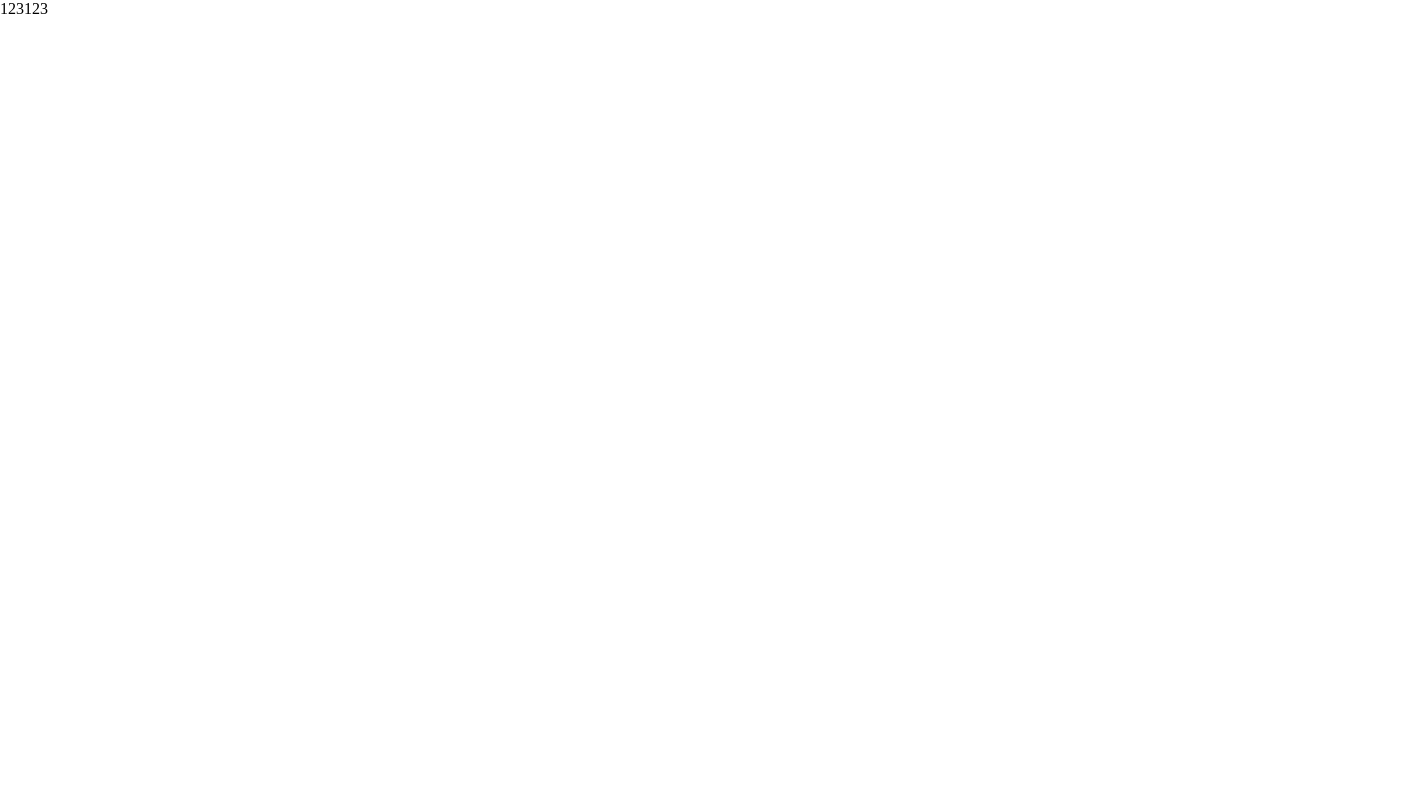
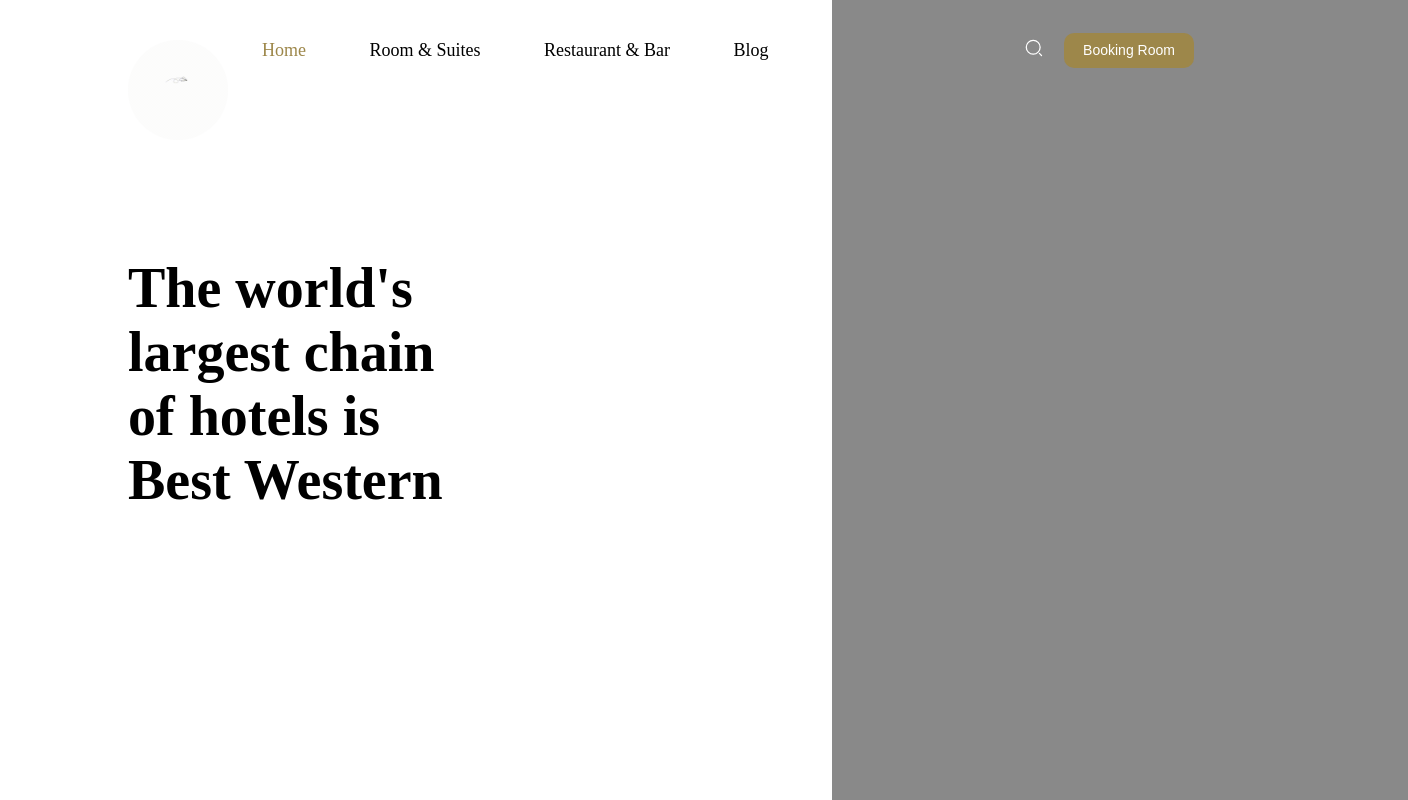
Before and after one commit to i3luesky99/travel-world, a React (Create React App) app: page / in a window 1280 px wide. Shown: the top 800 px of the page, 1408 px wide, since content can reach past the window. Built offline with nearby package versions, Linux system fonts and the light colour scheme.

Commit message:
second commit

```diff
--- a/src/App.js
+++ b/src/App.js
@@ -1,8 +1,8 @@
-import Home from "./pages/home";
+import { Home } from "./pages";
 
 function App() {
   return (
-    <div className="App">
+    <div className="App" >
       <Home />
     </div>
   );
--- /dev/null
+++ b/src/assets/svg/search.js
@@ -0,0 +1,33 @@
+export const SearchIcon = ({ style }) => {
+  const { width, height, color } = style;
+
+  return (
+    <svg
+      width={width}
+      height={height}
+      viewBox="0 0 24 24"
+      fill="none"
+      xmlns="http://www.w3.org/2000/svg"
+    >
+      <g id="style=linear">
+        <g id="search-broken">
+          <path
+            id="vector"
+            d="M18.5 18.5L21 21"
+            stroke={color}
+            stroke-width="1.5"
+            stroke-linecap="round"
+          />
+          <circle
+            id="vector_2"
+            cx="11.0529"
+            cy="11.0529"
+            r="8.3029"
+            stroke={color}
+            stroke-width="1.5"
+          />
+        </g>
+      </g>
+    </svg>
+  );
+};
--- /dev/null
+++ b/src/components/ButtonGlobal.js
@@ -0,0 +1,28 @@
+import React from "react";
+import { colors, globalStyles, sizes } from "../theme";
+import { styled } from "@mui/system";
+
+export default function ButtonGlobal(props) {
+  const { text, styleText, styleButton } = props;
+
+  return (
+    <Button sx={styleButton}>
+      <Text sx={styleText}>{text}</Text>
+    </Button>
+  );
+}
+
+const Button = styled("button")({
+  height: "35px",
+  width: "130px",
+  borderRadius: "10px",
+  borderWidth: 0,
+  backgroundColor: colors.yellow,
+  cursor: "pointer",
+});
+
+const Text = styled("p")({
+  color: colors.white,
+  cursor: "pointer",
+  fontSize: sizes.title,
+});
--- a/src/pages/home/components.js/Navbar.js
+++ b/src/pages/home/components.js/Navbar.js
@@ -1,22 +1,89 @@
-import React from "react";
-import { Box, createTheme } from "@mui/system";
-const theme = createTheme({
-  palette: {
-    background: {
-      paper: "#fff",
-    },
-    text: {
-      primary: "#173A5E",
-      secondary: "#46505A",
-    },
-    action: {
-      active: "#001E3C",
-    },
-    success: {
-      dark: "#009688",
-    },
-  },
+import React, { useState } from "react";
+import { styled } from "@mui/system";
+import { colors, globalStyles, sizes } from "../../../theme";
+import { SearchIcon } from "../../../assets/svg/search";
+import ButtonGlobal from "../../../components/ButtonGlobal";
+import Box from "@mui/material/Box";
+
+export default function Navbar() {
+  const menuBars = [
+    { id: 0, text: "Home" },
+    { id: 1, text: "Room & Suites" },
+    { id: 2, text: "Restaurant & Bar" },
+    { id: 3, text: "Blog" },
+  ];
+  const [selected, setSelected] = useState(0);
+  const onChangeSelected = (index) => {
+    setSelected(index);
+  };
+  const video = require("../../../assets/gif/Introduce.gif");
+  return (
+    <TopBar>
+      <Menu>
+        <LeftMenu>
+          <Box sx={{ width: "10%" }}>
+            <Gif src={video} type="video/mp4" alt="" />
+          </Box>
+          <Box sx={{ width: "90%", ...globalStyles.flexCenterEvenly }}>
+            {menuBars.map((menu, index) => (
+              <Text
+                onClick={() => onChangeSelected(index)}
+                key={index}
+                sx={index === selected && { color: colors.yellow }}
+              >
+                {menu.text}
+              </Text>
+            ))}
+          </Box>
+        </LeftMenu>
+        <RightMenu>
+          <Box sx={{ cursor: "pointer", marginRight: "20px" }}>
+            <SearchIcon style={icon} />
+          </Box>
+          <ButtonGlobal text="Booking Room" />
+        </RightMenu>
+      </Menu>
+    </TopBar>
+  );
+}
+
+const TopBar = styled("div")({
+  height: "100px",
+  width: "100%",
+  ...globalStyles.flexRowCenter,
+  position: "absolute",
 });
-export default function Navbar() {
-  return <Box>123123</Box>;
-}
+const Gif = styled("img")({
+  width: "100px",
+  height: "100px",
+  borderRadius: "50%",
+  cursor: "pointer",
+  position: "absolute",
+});
+
+const Menu = styled("div")({
+  width: "100%",
+  ...globalStyles.flexCenterBetween,
+});
+
+const Text = styled("p")({
+  fontSize: sizes.large,
+  cursor: "pointer",
+});
+
+const LeftMenu = styled("div")({
+  width: "55%",
+  display: "flex",
+});
+const RightMenu = styled("div")({
+  width: "30%",
+  display: "flex",
+  alignItems: "center",
+  height: "100%",
+});
+
+const icon = {
+  width: "20px",
+  height: "20px",
+  color: colors.white,
+};
--- /dev/null
+++ b/src/pages/home/components.js/TopHome.js
@@ -0,0 +1,39 @@
+import React from "react";
+import { styled } from "@mui/system";
+import Navbar from "./Navbar";
+import { colors, sizes } from "../../../theme";
+
+export default function TopHome() {
+  const Wrapper = styled("div")({
+    width: "100%",
+    backgroundColor: "blue",
+    height: "900px",
+    display: "flex",
+  });
+  const LeftContent = styled("div")({
+    width: "55%",
+    backgroundColor: colors.white,
+    height: "100%",
+    paddingTop: "20%",
+  });
+  const RightContent = styled("div")({
+    width: "45%",
+    backgroundColor: colors.lightGray,
+    height: "100%",
+  });
+  const Title = styled("p")({
+    fontSize: sizes.huge + 20,
+    fontWeight: "700",
+    textAlign: "left",
+    width: "50%",
+  });
+  return (
+    <Wrapper>
+      <Navbar />
+      <LeftContent>
+        <Title>The world's largest chain of hotels is Best Western</Title>
+      </LeftContent>
+      <RightContent></RightContent>
+    </Wrapper>
+  );
+}
--- a/src/pages/home/index.js
+++ b/src/pages/home/index.js
@@ -1,6 +1,15 @@
 import React from "react";
 import Navbar from "./components.js/Navbar";
-
+import { styled } from "@mui/system";
+import TopHome from "./components.js/TopHome";
+const Wrapper = styled("div")({
+  width: "100%",
+  paddingLeft: "10%",
+});
 export default function Home() {
-  return <Navbar />;
+  return (
+    <Wrapper>
+      <TopHome />
+    </Wrapper>
+  );
 }
--- /dev/null
+++ b/src/pages/index.js
@@ -0,0 +1 @@
+export { default as Home } from "./Home";
--- /dev/null
+++ b/src/theme/index.js
@@ -0,0 +1,3 @@
+import { colors, globalStyles, sizes } from "./theme";
+
+export { colors, globalStyles, sizes };
--- /dev/null
+++ b/src/theme/theme.js
@@ -0,0 +1,82 @@
+const globalStyles = {
+  flexCenter: {
+    display: "flex",
+    alignItems: "center",
+    justifyContent: "center",
+  },
+  flexCenterEvenly: {
+    display: "flex",
+    alignItems: "center",
+    justifyContent: "space-evenly",
+  },
+  flexRowCenter: {
+    display: "flex",
+    flexDirection: "row",
+    alignItems: "center",
+  },
+  flexCenterBetween: {
+    display: "flex",
+    alignItems: "center",
+    justifyContent: "space-between",
+  },
+  flexRowCenterBetween: {
+    display: "flex",
+    flexDirection: "row",
+    alignItems: "center",
+    justifyContent: "space-between",
+  },
+  flexRowCenterEvenly: {
+    display: "flex",
+    flexDirection: "row",
+    alignItems: "center",
+    justifyContent: "space-evenly",
+  },
+};
+const colors = {
+  white: "#FFFFFF",
+  brown: "#3b1d1d",
+  brownLight: "#484848",
+  yellowLight: "#c5bd5f",
+  lightWhite: "#f7f6e4",
+  buttonGray: "#DDDDDD",
+  lightBrown: "#313131",
+  grey: "#a3a3a3",
+  yellow: "#9d874a",
+  primaryBrown: "#231917",
+  lightRed: "#e95740",
+  lightGray: "#898989",
+  primaryGray: "#9e9e9e",
+  black: "#565454",
+  mediumGrey: "#c2c3be",
+  lightestGrey: "#f8f4f4",
+  normalBlack: "#373737",
+  normalBrown: "#532d20",
+  normalGrey: "#f4f4f4",
+  whiteBrown: "#936c5b",
+  green: "#d4ec64",
+  trueBrown: "#391e1e",
+  red: "#ff0000",
+  blue: "#4d86c5",
+  lightBlue: "#55aeb4",
+  brownLightest: "#d4cc6c",
+  transparent: "transparent",
+  darkBrown: "#323333",
+  yellowLightest: "#f1eed0",
+  blackest: "#080404",
+  lightestRed: "#f05c54",
+  darkRed: "#d05c4c",
+  lightBlack: "#242526",
+  darkGrey: "#4c4c4c",
+  blueLighter: "#2487fc",
+};
+const sizes = {
+  base: 8,
+  small: 12,
+  font: 13,
+  title: 14,
+  medium: 16,
+  large: 18,
+  extraLarge: 24,
+  huge: 36,
+};
+export { globalStyles, colors, sizes };
```
Also changed, not shown: src/assets/gif/Introduce.gif (added), src/theme/functions.js (added).
